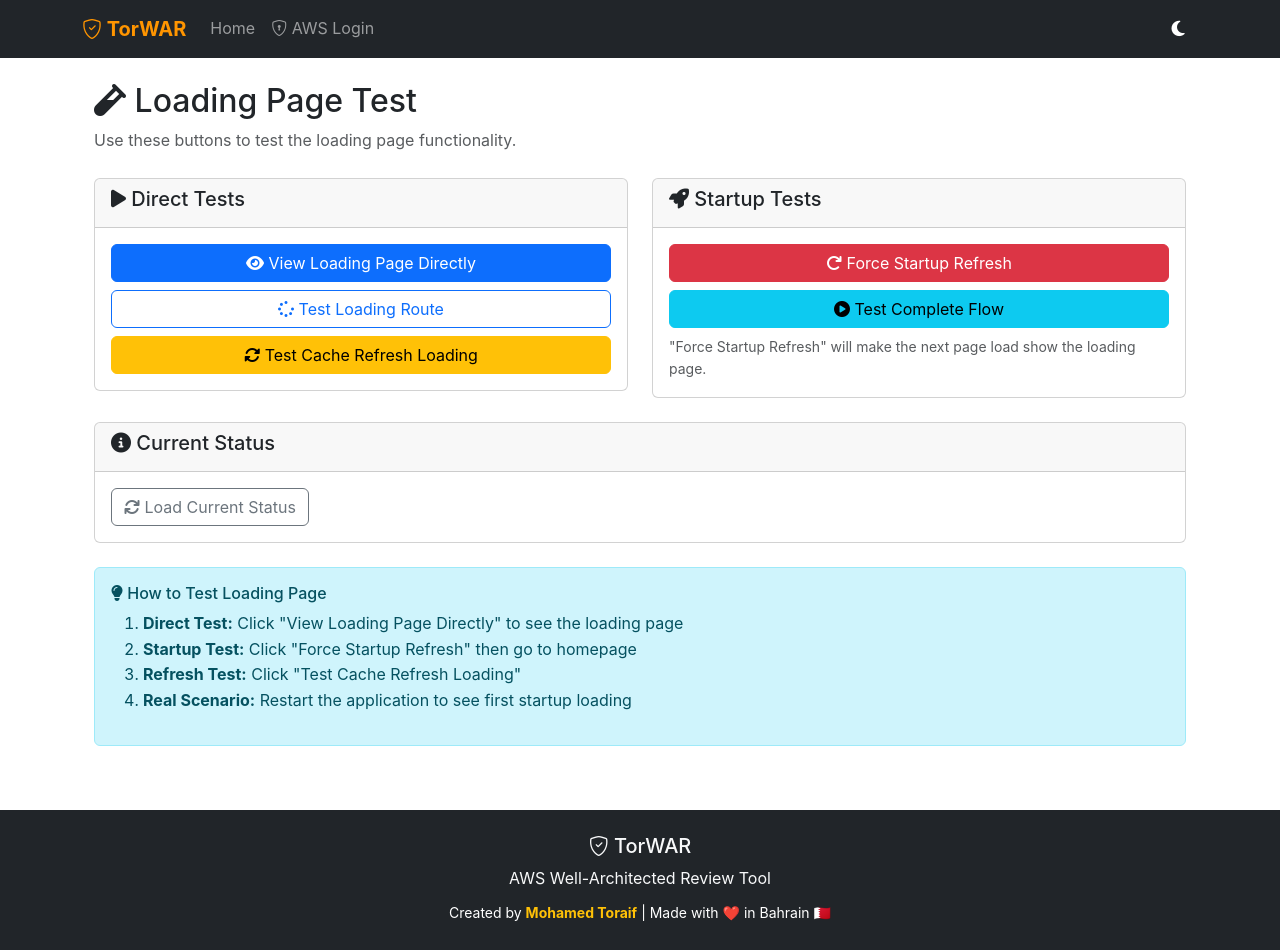
After one commit to motoraif/TorWAR, a Flask app: page /debug/loading-test in a window 1280 px wide. The commit adds this page. Run offline with Flask 3, Linux system fonts and the light colour scheme; some libraries are stand-ins or nearby versions.

Commit message:
🔧 Add loading page debugging and testing tools
DEBUGGING IMPROVEMENTS:
- Add minimum 2-second loading duration for better UX
- Enhanced debugging output in app routes
- Better startup timing and completion tracking

TESTING TOOLS:
- /debug/loading-test - Comprehensive loading page test interface
- /debug/test-loading - Direct loading page view
- /debug/force-startup - Force startup refresh for testing
- Loading Test navigation menu item for easy access

FEATURES:
- Real-time cache status display
- Multiple test scenarios for loading page
- Force startup refresh functionality
- Complete loading flow testing

This helps identify and resolve any issues with loading page
visibility and provides tools to test all loading scenarios.

```diff
--- a/app.py
+++ b/app.py
@@ -174,14 +174,23 @@ def index():
 
     # Check if user is authenticated with AWS
     aws_connected = 'aws_region' in session
+    print(f"DEBUG: AWS connected: {aws_connected}")
 
     # If connected and cache is loading (startup), show loading page
-    if aws_connected and is_cache_loading():
-        print("DEBUG: Cache is loading, showing loading page")
-        return render_template('loading.html',
-                             loading_message="Loading TorWAR Dashboard...",
-                             startup_refresh=not is_startup_complete(),
-                             redirect_url="/")
+    if aws_connected:
+        cache_loading = is_cache_loading()
+        startup_complete = is_startup_complete()
+        print(f"DEBUG: Cache loading: {cache_loading}")
+        print(f"DEBUG: Startup complete: {startup_complete}")
+
+        if cache_loading:
+            print("DEBUG: Cache is loading, showing loading page")
+            return render_template('loading.html',
+                                 loading_message="Loading TorWAR Dashboard...",
+                                 startup_refresh=not startup_complete,
+                                 redirect_url="/")
+        else:
+            print("DEBUG: Cache not loading, showing regular dashboard")
 
     context = {
         'aws_connected': aws_connected,
@@ -2597,6 +2606,49 @@ def api_trusted_advisor_summary():
     except Exception as e:
         return jsonify({'error': str(e)}), 500
 
+@app.route('/debug/loading-test')
+def debug_loading_test():
+    """Debug page to test loading functionality."""
+    return render_template('loading_test.html')
+
+@app.route('/debug/force-startup')
+def debug_force_startup():
+    """Debug route to force startup refresh for testing."""
+    if 'aws_region' not in session:
+        flash('Please connect to AWS first', 'warning')
+        return redirect(url_for('aws_login'))
+
+    try:
+        # Remove startup flag to force startup refresh
+        from trusted_advisor_cache import get_cache_instance, _cache_instance
+        import os
+
+        cache = get_cache_instance()
+        startup_flag_file = os.path.join(cache.cache_dir, "startup_complete.flag")
+
+        if os.path.exists(startup_flag_file):
+            os.remove(startup_flag_file)
+            print("🔄 Removed startup flag - forcing startup refresh")
+
+        # Reset the cache instance
+        import trusted_advisor_cache
+        trusted_advisor_cache._cache_instance = None
+
+        flash('Startup refresh forced - next page load will show loading page', 'info')
+        return redirect(url_for('index'))
+
+    except Exception as e:
+        flash(f'Error forcing startup: {str(e)}', 'error')
+        return redirect(url_for('index'))
+
+@app.route('/debug/test-loading')
+def debug_test_loading():
+    """Debug route to test loading page directly."""
+    return render_template('loading.html',
+                         loading_message="Testing Loading Page...",
+                         startup_refresh=True,
+                         redirect_url="/")
+
 @app.route('/loading')
 def loading_page():
     """Display loading page."""
--- a/templates/base.html
+++ b/templates/base.html
@@ -161,6 +161,13 @@ Base Template for TorWAR Application
                         </a>
                     </li>
 
+                    <!-- Loading Test - Debug/Development -->
+                    <li class="nav-item">
+                        <a class="nav-link" href="{{ url_for('debug_loading_test') }}">
+                            <i class="fas fa-vial"></i> Loading Test
+                        </a>
+                    </li>
+
                     <!-- Remediations - Always show when connected -->
                     <li class="nav-item">
                         <a class="nav-link" href="{{ url_for('remediations') }}">
--- /dev/null
+++ b/templates/loading_test.html
@@ -0,0 +1,122 @@
+{% extends "base.html" %}
+
+{% block title %}Loading Page Test - TorWAR{% endblock %}
+
+{% block content %}
+<div class="container mt-4">
+    <div class="row">
+        <div class="col-12">
+            <h2><i class="fas fa-vial"></i> Loading Page Test</h2>
+            <p class="text-muted">Use these buttons to test the loading page functionality.</p>
+
+            <div class="row mt-4">
+                <div class="col-md-6">
+                    <div class="card">
+                        <div class="card-header">
+                            <h5><i class="fas fa-play"></i> Direct Tests</h5>
+                        </div>
+                        <div class="card-body">
+                            <div class="d-grid gap-2">
+                                <a href="/debug/test-loading" class="btn btn-primary">
+                                    <i class="fas fa-eye"></i> View Loading Page Directly
+                                </a>
+                                <a href="/loading" class="btn btn-outline-primary">
+                                    <i class="fas fa-spinner"></i> Test Loading Route
+                                </a>
+                                <a href="/cache/refresh-with-loading" class="btn btn-warning">
+                                    <i class="fas fa-sync-alt"></i> Test Cache Refresh Loading
+                                </a>
+                            </div>
+                        </div>
+                    </div>
+                </div>
+
+                <div class="col-md-6">
+                    <div class="card">
+                        <div class="card-header">
+                            <h5><i class="fas fa-rocket"></i> Startup Tests</h5>
+                        </div>
+                        <div class="card-body">
+                            <div class="d-grid gap-2">
+                                <a href="/debug/force-startup" class="btn btn-danger">
+                                    <i class="fas fa-redo"></i> Force Startup Refresh
+                                </a>
+                                <button class="btn btn-info" onclick="testStartupFlow()">
+                                    <i class="fas fa-play-circle"></i> Test Complete Flow
+                                </button>
+                            </div>
+                            <small class="text-muted mt-2 d-block">
+                                "Force Startup Refresh" will make the next page load show the loading page.
+                            </small>
+                        </div>
+                    </div>
+                </div>
+            </div>
+
+            <div class="row mt-4">
+                <div class="col-12">
+                    <div class="card">
+                        <div class="card-header">
+                            <h5><i class="fas fa-info-circle"></i> Current Status</h5>
+                        </div>
+                        <div class="card-body">
+                            <div id="status-info">
+                                <button class="btn btn-outline-secondary" onclick="loadStatus()">
+                                    <i class="fas fa-refresh"></i> Load Current Status
+                                </button>
+                            </div>
+                        </div>
+                    </div>
+                </div>
+            </div>
+
+            <div class="row mt-4">
+                <div class="col-12">
+                    <div class="alert alert-info">
+                        <h6><i class="fas fa-lightbulb"></i> How to Test Loading Page</h6>
+                        <ol>
+                            <li><strong>Direct Test:</strong> Click "View Loading Page Directly" to see the loading page</li>
+                            <li><strong>Startup Test:</strong> Click "Force Startup Refresh" then go to homepage</li>
+                            <li><strong>Refresh Test:</strong> Click "Test Cache Refresh Loading"</li>
+                            <li><strong>Real Scenario:</strong> Restart the application to see first startup loading</li>
+                        </ol>
+                    </div>
+                </div>
+            </div>
+        </div>
+    </div>
+</div>
+
+<script>
+async function loadStatus() {
+    const statusDiv = document.getElementById('status-info');
+    statusDiv.innerHTML = '<div class="spinner-border spinner-border-sm" role="status"></div> Loading status...';
+
+    try {
+        const response = await fetch('/api/cache/info');
+        if (response.ok) {
+            const data = await response.json();
+            statusDiv.innerHTML = `
+                <table class="table table-sm">
+                    <tr><td><strong>Startup Complete:</strong></td><td>${data.startup_complete ? '✅ Yes' : '❌ No'}</td></tr>
+                    <tr><td><strong>Cache Loading:</strong></td><td>${data.is_loading ? '🔄 Yes' : '✅ No'}</td></tr>
+                    <tr><td><strong>First Startup:</strong></td><td>${data.is_first_startup ? '🚀 Yes' : '✅ No'}</td></tr>
+                    <tr><td><strong>Cache Valid:</strong></td><td>${data.cache_valid ? '✅ Yes' : '⚠️ No'}</td></tr>
+                    <tr><td><strong>Refresh in Progress:</strong></td><td>${data.refresh_in_progress ? '🔄 Yes' : '✅ No'}</td></tr>
+                </table>
+            `;
+        } else {
+            statusDiv.innerHTML = '<div class="alert alert-warning">Please authenticate with AWS first</div>';
+        }
+    } catch (error) {
+        statusDiv.innerHTML = `<div class="alert alert-danger">Error: ${error.message}</div>`;
+    }
+}
+
+function testStartupFlow() {
+    if (confirm('This will force a startup refresh and redirect to homepage. Continue?')) {
+        window.location.href = '/debug/force-startup';
+    }
+}
+</script>
+{% endblock %}
```
Also changed, not shown: trusted_advisor_cache.py (+12 -1 lines).
